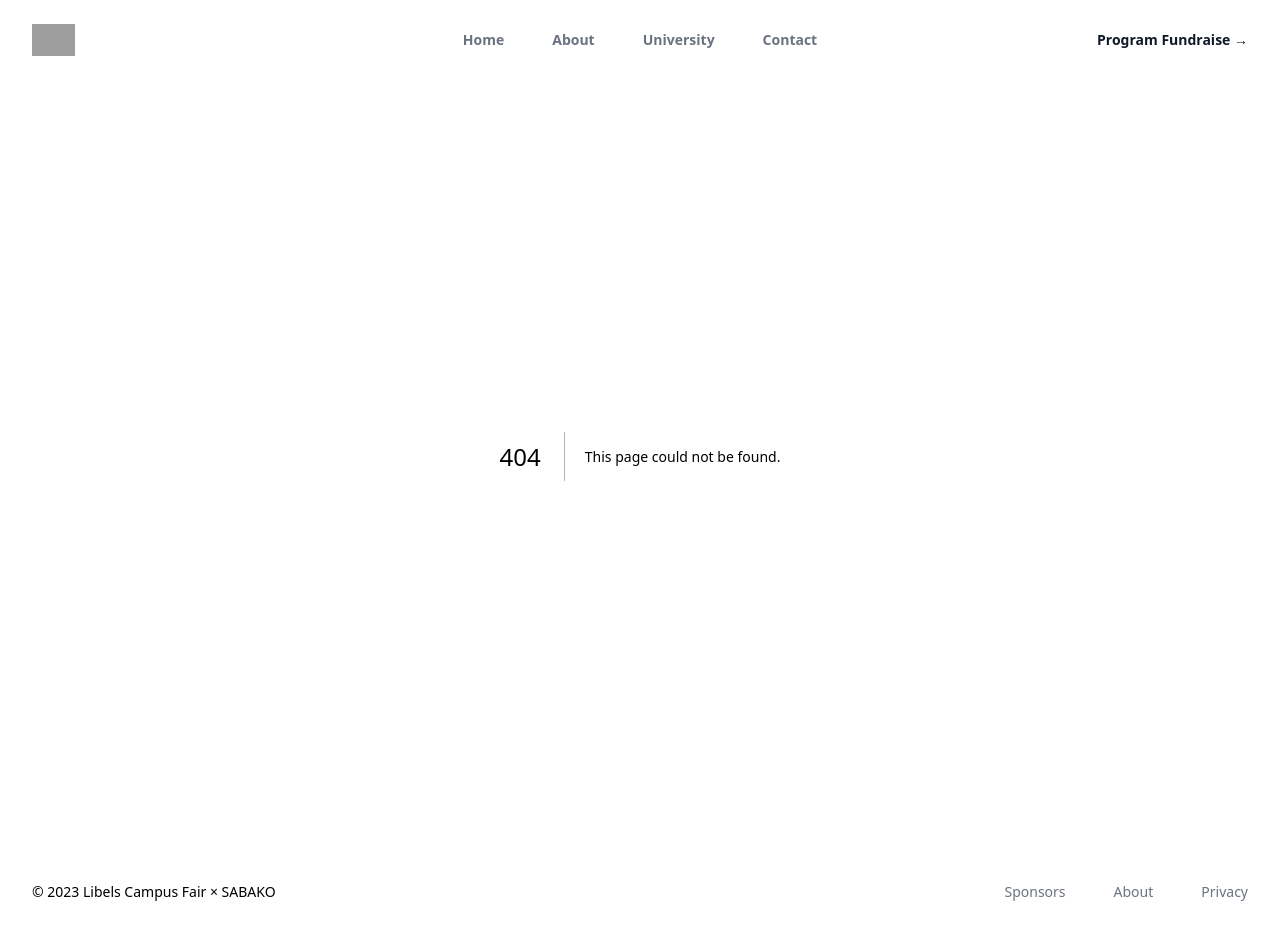
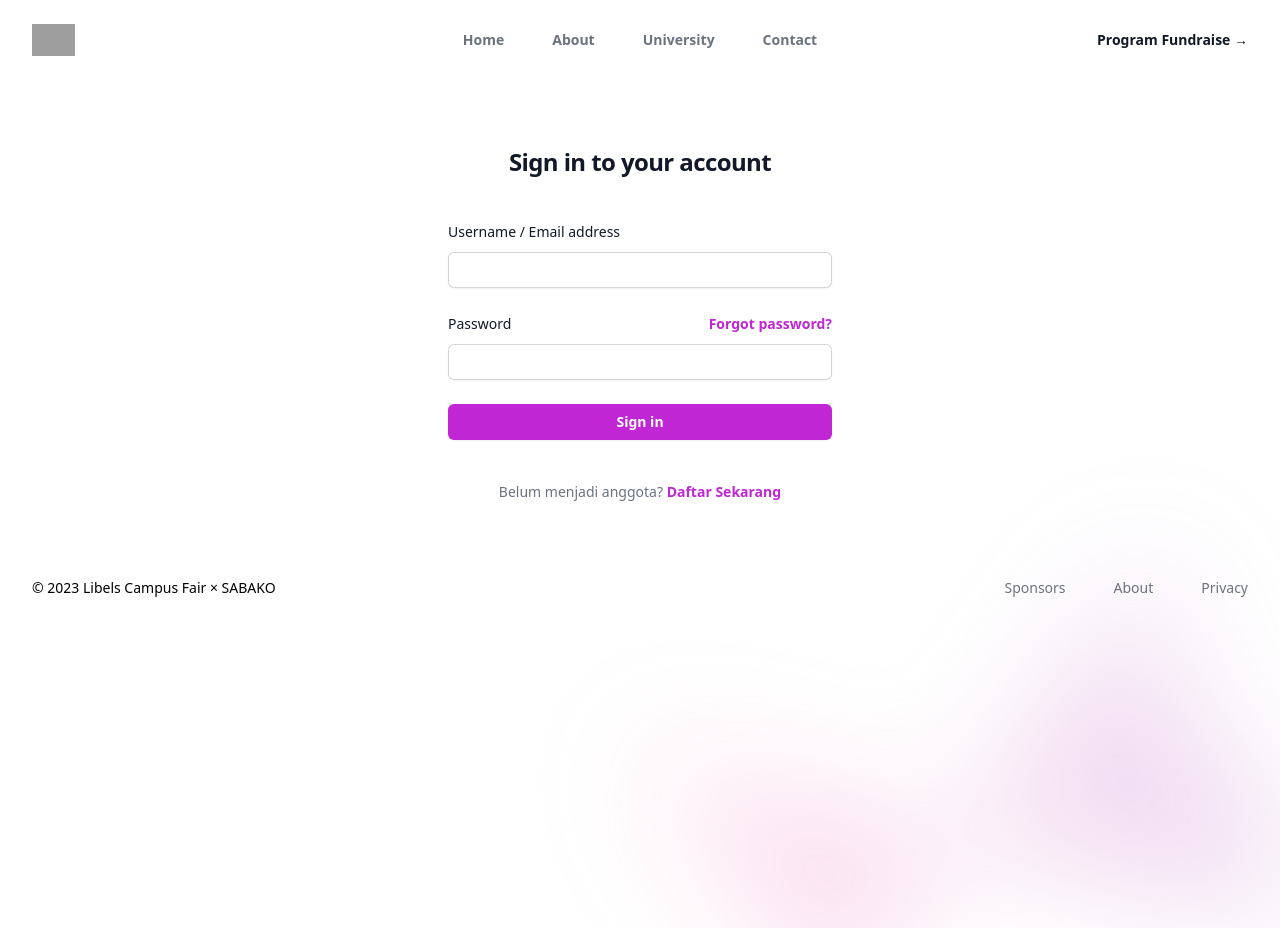
Before and after one commit to Libels/campus-fair-2024, a Next.js app: page /account/login in a window 1280 px wide. Before the commit this address had no page. After the commit the page ends 800 px from the top, so only its background shows below. Built offline with nearby package versions, Linux system fonts and the light colour scheme; grey boxes are pictures that could not be loaded.

Commit message:
auth gate slicing

```diff
--- /dev/null
+++ b/src/pages/account/[slug].tsx
@@ -0,0 +1,7 @@
+import { useRouter } from "next/router"
+
+export default function AccountManager() {
+	const router = useRouter()
+
+	router.replace('/account/login')
+}
--- /dev/null
+++ b/src/pages/account/forgot-password.tsx
@@ -0,0 +1,62 @@
+import Image from 'next/image'
+import LogoUGM from '@/assets/university/logo/ugm.svg'
+import Head from 'next/head'
+import LeftBlob from '@/components/global/decorations/LeftBlob'
+import RightBlob from '@/components/global/decorations/RightBlob'
+import Link from 'next/link'
+
+export default function ForgotPassword() {
+	return (
+		<>
+			<Head>
+				<title>Libels Campus Fair Dashboard</title>
+				<meta name="description" content="Manage your profile." />
+			</Head>
+			{/* <LeftBlob /> */}
+			<div className="flex min-h-full flex-1 flex-col justify-center px-6 py-12 lg:px-8">
+				<div className="sm:mx-auto sm:w-full sm:max-w-sm">
+					<h2 className="mt-10 text-center text-2xl font-bold leading-9 tracking-tight text-gray-900">
+						Sign in to your account
+					</h2>
+				</div>
+
+				<div className="mt-10 sm:mx-auto sm:w-full sm:max-w-sm">
+					<form className="space-y-6" action="#" method="POST">
+						<div>
+							<label htmlFor="email" className="block text-sm font-medium leading-6 text-gray-900">
+								Email address
+							</label>
+							<div className="mt-2">
+								<input
+									id="email"
+									name="email"
+									type="email"
+									autoComplete="email"
+									required
+									className="block w-full rounded-md border-0 py-1.5 text-gray-900 shadow-sm ring-1 ring-inset ring-gray-300 placeholder:text-gray-400 focus:ring-2 focus:ring-inset focus:ring-fuchsia-600 sm:text-sm sm:leading-6"
+								/>
+							</div>
+						</div>
+
+						<div>
+							<button
+								type="submit"
+								className="flex w-full justify-center rounded-md bg-fuchsia-600 px-3 py-1.5 text-sm font-semibold leading-6 text-white shadow-sm hover:bg-fuchsia-500 focus-visible:outline focus-visible:outline-2 focus-visible:outline-offset-2 focus-visible:outline-fuchsia-600"
+							>
+								Sign in
+							</button>
+						</div>
+					</form>
+
+					<p className="mt-10 text-center text-sm text-gray-500">
+						Belum menjadi anggota?{' '}
+						<Link href="/account/register" className="font-semibold leading-6 text-fuchsia-600 hover:text-fuchsia-500">
+							Daftar Sekarang
+						</Link>
+					</p>
+				</div>
+			</div>
+			<RightBlob />
+		</>
+	)
+}
--- /dev/null
+++ b/src/pages/account/index.tsx
@@ -0,0 +1,7 @@
+import { useRouter } from "next/router"
+
+export default function AccountManager() {
+	const router = useRouter()
+
+	router.replace('/account/login')
+}
--- /dev/null
+++ b/src/pages/account/login.tsx
@@ -0,0 +1,85 @@
+import Image from 'next/image'
+import LogoUGM from '@/assets/university/logo/ugm.svg'
+import Head from 'next/head'
+import LeftBlob from '@/components/global/decorations/LeftBlob'
+import RightBlob from '@/components/global/decorations/RightBlob'
+import Link from 'next/link'
+
+export default function Login() {
+	return (
+		<>
+			<Head>
+				<title>Libels Campus Fair Dashboard</title>
+				<meta name="description" content="Manage your profile." />
+			</Head>
+			{/* <LeftBlob /> */}
+			<div className="flex min-h-full flex-1 flex-col justify-center px-6 py-12 lg:px-8">
+				<div className="sm:mx-auto sm:w-full sm:max-w-sm">
+					<h2 className="mt-10 text-center text-2xl font-bold leading-9 tracking-tight text-gray-900">
+						Sign in to your account
+					</h2>
+				</div>
+
+				<div className="mt-10 sm:mx-auto sm:w-full sm:max-w-sm">
+					<form className="space-y-6" action="#" method="POST">
+						<div>
+							<label htmlFor="username" className="block text-sm font-medium leading-6 text-gray-900">
+								Username / Email address
+							</label>
+							<div className="mt-2">
+								<input
+									id="username"
+									name="username"
+									type="text"
+									autoComplete="username"
+									required
+									className="block w-full rounded-md border-0 py-1.5 text-gray-900 shadow-sm ring-1 ring-inset ring-gray-300 placeholder:text-gray-400 focus:ring-2 focus:ring-inset focus:ring-fuchsia-600 sm:text-sm sm:leading-6"
+								/>
+							</div>
+						</div>
+
+						<div>
+							<div className="flex items-center justify-between">
+								<label htmlFor="password" className="block text-sm font-medium leading-6 text-gray-900">
+									Password
+								</label>
+								<div className="text-sm">
+									<Link href="/forgot-password" className="font-semibold text-fuchsia-600 hover:text-fuchsia-500">
+										Forgot password?
+									</Link>
+								</div>
+							</div>
+							<div className="mt-2">
+								<input
+									id="password"
+									name="password"
+									type="password"
+									autoComplete="current-password"
+									required
+									className="block w-full rounded-md border-0 py-1.5 text-gray-900 shadow-sm ring-1 ring-inset ring-gray-300 placeholder:text-gray-400 focus:ring-2 focus:ring-inset focus:ring-fuchsia-600 sm:text-sm sm:leading-6"
+								/>
+							</div>
+						</div>
+
+						<div>
+							<button
+								type="submit"
+								className="flex w-full justify-center rounded-md bg-fuchsia-600 px-3 py-1.5 text-sm font-semibold leading-6 text-white shadow-sm hover:bg-fuchsia-500 focus-visible:outline focus-visible:outline-2 focus-visible:outline-offset-2 focus-visible:outline-fuchsia-600"
+							>
+								Sign in
+							</button>
+						</div>
+					</form>
+
+					<p className="mt-10 text-center text-sm text-gray-500">
+						Belum menjadi anggota?{' '}
+						<Link href="/account/register" className="font-semibold leading-6 text-fuchsia-600 hover:text-fuchsia-500">
+							Daftar Sekarang
+						</Link>
+					</p>
+				</div>
+			</div>
+			<RightBlob />
+		</>
+	)
+}
--- /dev/null
+++ b/src/pages/account/register.tsx
@@ -0,0 +1,85 @@
+import Image from 'next/image'
+import LogoUGM from '@/assets/university/logo/ugm.svg'
+import Head from 'next/head'
+import LeftBlob from '@/components/global/decorations/LeftBlob'
+import RightBlob from '@/components/global/decorations/RightBlob'
+import Link from 'next/link'
+
+export default function Register() {
+	return (
+		<>
+			<Head>
+				<title>Libels Campus Fair Dashboard</title>
+				<meta name="description" content="Manage your profile." />
+			</Head>
+			{/* <LeftBlob /> */}
+			<div className="flex min-h-full flex-1 flex-col justify-center px-6 py-12 lg:px-8">
+				<div className="sm:mx-auto sm:w-full sm:max-w-sm">
+					<h2 className="mt-10 text-center text-2xl font-bold leading-9 tracking-tight text-gray-900">
+						Sign up for account
+					</h2>
+				</div>
+
+				<div className="mt-10 sm:mx-auto sm:w-full sm:max-w-sm">
+					<form className="space-y-6" action="#" method="POST">
+						<div>
+							<label htmlFor="username" className="block text-sm font-medium leading-6 text-gray-900">
+								Username / Email address
+							</label>
+							<div className="mt-2">
+								<input
+									id="username"
+									name="username"
+									type="text"
+									autoComplete="username"
+									required
+									className="block w-full rounded-md border-0 py-1.5 text-gray-900 shadow-sm ring-1 ring-inset ring-gray-300 placeholder:text-gray-400 focus:ring-2 focus:ring-inset focus:ring-fuchsia-600 sm:text-sm sm:leading-6"
+								/>
+							</div>
+						</div>
+
+						<div>
+							<div className="flex items-center justify-between">
+								<label htmlFor="password" className="block text-sm font-medium leading-6 text-gray-900">
+									Password
+								</label>
+								<div className="text-sm">
+									<Link href="/forgot-password" className="font-semibold text-fuchsia-600 hover:text-fuchsia-500">
+										Forgot password?
+									</Link>
+								</div>
+							</div>
+							<div className="mt-2">
+								<input
+									id="password"
+									name="password"
+									type="password"
+									autoComplete="current-password"
+									required
+									className="block w-full rounded-md border-0 py-1.5 text-gray-900 shadow-sm ring-1 ring-inset ring-gray-300 placeholder:text-gray-400 focus:ring-2 focus:ring-inset focus:ring-fuchsia-600 sm:text-sm sm:leading-6"
+								/>
+							</div>
+						</div>
+
+						<div>
+							<button
+								type="submit"
+								className="flex w-full justify-center rounded-md bg-fuchsia-600 px-3 py-1.5 text-sm font-semibold leading-6 text-white shadow-sm hover:bg-fuchsia-500 focus-visible:outline focus-visible:outline-2 focus-visible:outline-offset-2 focus-visible:outline-fuchsia-600"
+							>
+								Sign in
+							</button>
+						</div>
+					</form>
+
+					<p className="mt-10 text-center text-sm text-gray-500">
+						Sudah punya akun?{' '}
+						<Link href="/account/login" className="font-semibold leading-6 text-fuchsia-600 hover:text-fuchsia-500">
+							Masuk Sekarang
+						</Link>
+					</p>
+				</div>
+			</div>
+			<RightBlob />
+		</>
+	)
+}
```
